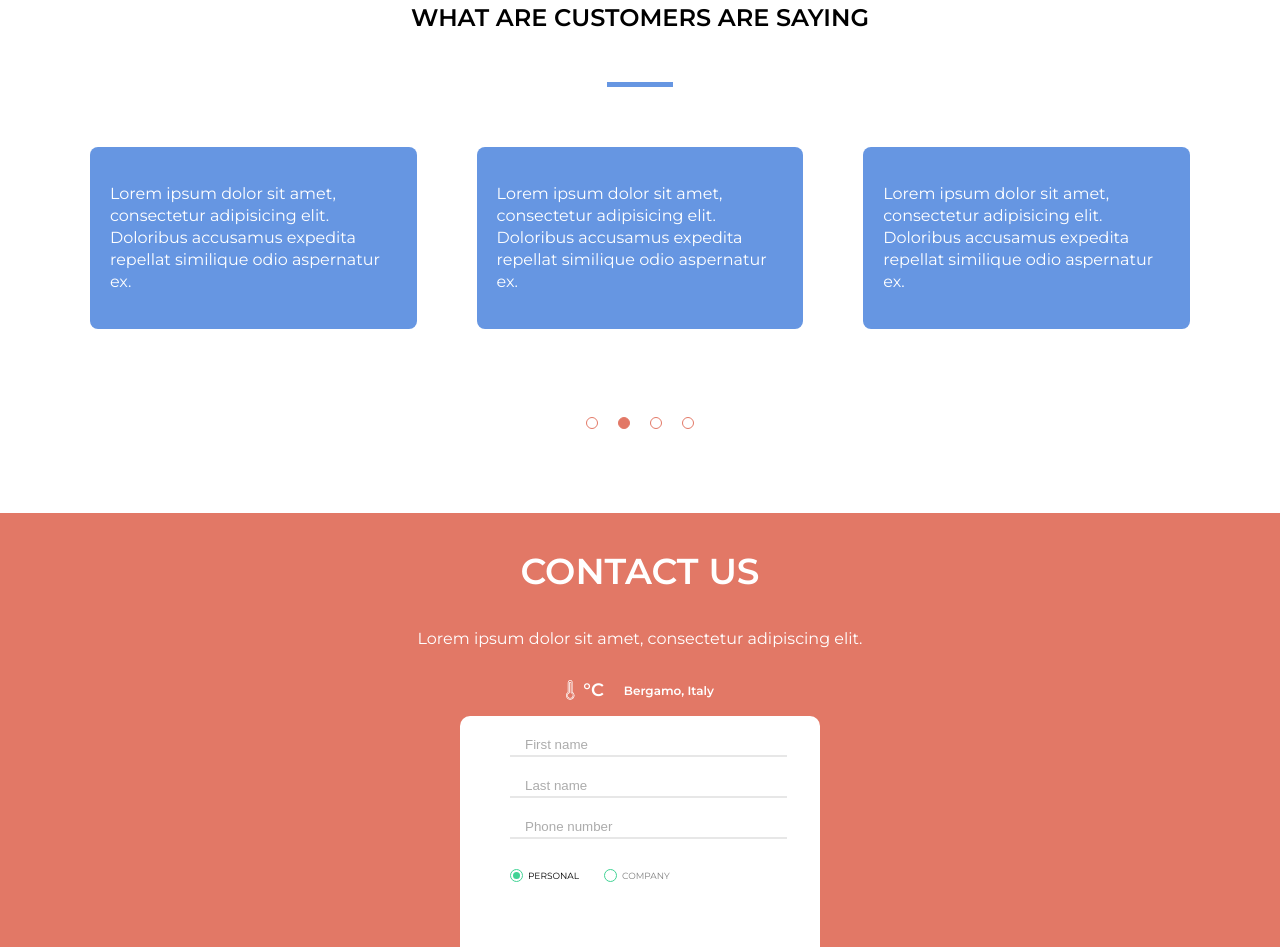
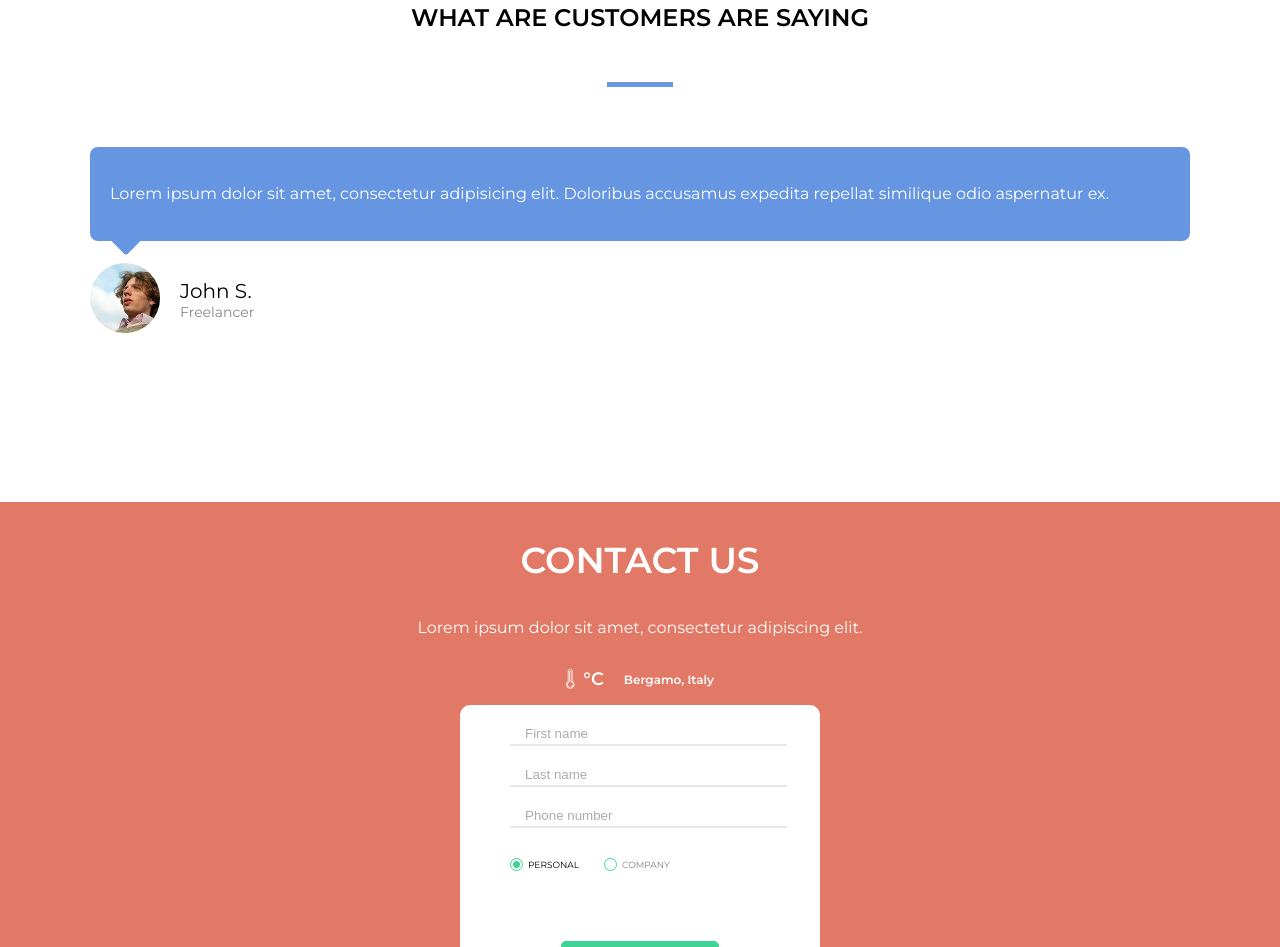
Before and after one commit to VytautasSim/BaigiamasisDarbas, a website: page index.html in a window 1280 px wide. Shown: the part 3528-4475 px from the top of the page. Drawn offline with nearby package versions, Linux system fonts and the light colour scheme; no server answers.

Commit message:
Reviews sectio html and css update

```diff
--- a/css/src/section_reviews.scss
+++ b/css/src/section_reviews.scss
@@ -45,11 +45,34 @@
                     font-size: 16px;
                     line-height: 1.375;
                 }
+
+                // .text-arrow {
+                //     width: 20px;
+                //     height: 20px;
+                //     background-color: #6696E2;
+                // }
             }
 
-            // .info {
+            .text-arrow {
+                width: 20px;
+                height: 20px;
+                background-color: #6696E2;
+                border: 1px solid #6696E2;
+                border-radius: 3px;
+                transform: translateX(25px) translateY(-12px) rotate(45deg);
+                // transform: rotate(45deg);
+            }
 
-            // }
+            .info {
+                display: flex;
+                flex-direction: row;
+                align-items: center;
+
+                p {
+                    padding-left: 20px;
+                    margin: 0;
+                }
+            }
         }
 
         .swiper-pagination {
--- a/index.html
+++ b/index.html
@@ -483,7 +483,16 @@
                                         expedita repellat similique
                                         odio aspernatur ex.</p>
                                 </div>
-                                <div class="info"></div>
+                                <div class="text-arrow"></div>
+                                <div class="info">
+                                    <div class="info-image">
+                                        <img src="/Images/face-img.jpg" alt="">
+                                    </div>
+                                    <div class="info-text">
+                                        <p style="font-size:20px;">John S.</p>
+                                        <p style="font-size:14px;color:#86878B">Freelancer</p>
+                                    </div>
+                                </div>
                             </div>
 
                         </div>
--- a/script.js
+++ b/script.js
@@ -38,8 +38,8 @@ const swiper = new Swiper('.swiper', {
     autoHeight: true,
     spaceBetween: 120,
     loop: true,
-    autoplay: {
-        delay: 2000,
+    // autoplay: {
+    //     delay: 2000,
     },
 
     // If we need pagination
```
Also changed, not shown: Images/face-img.jpg (added), css/style.css.
